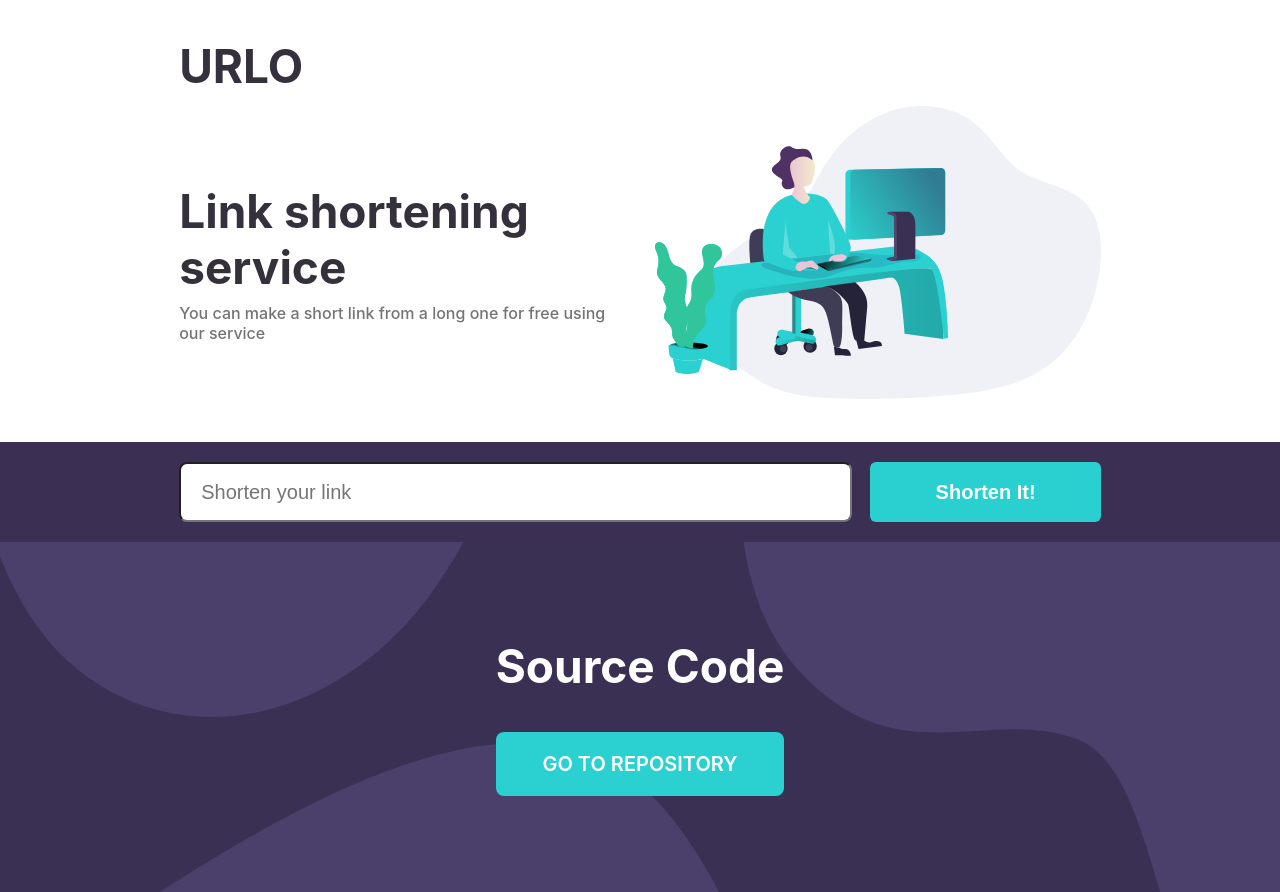
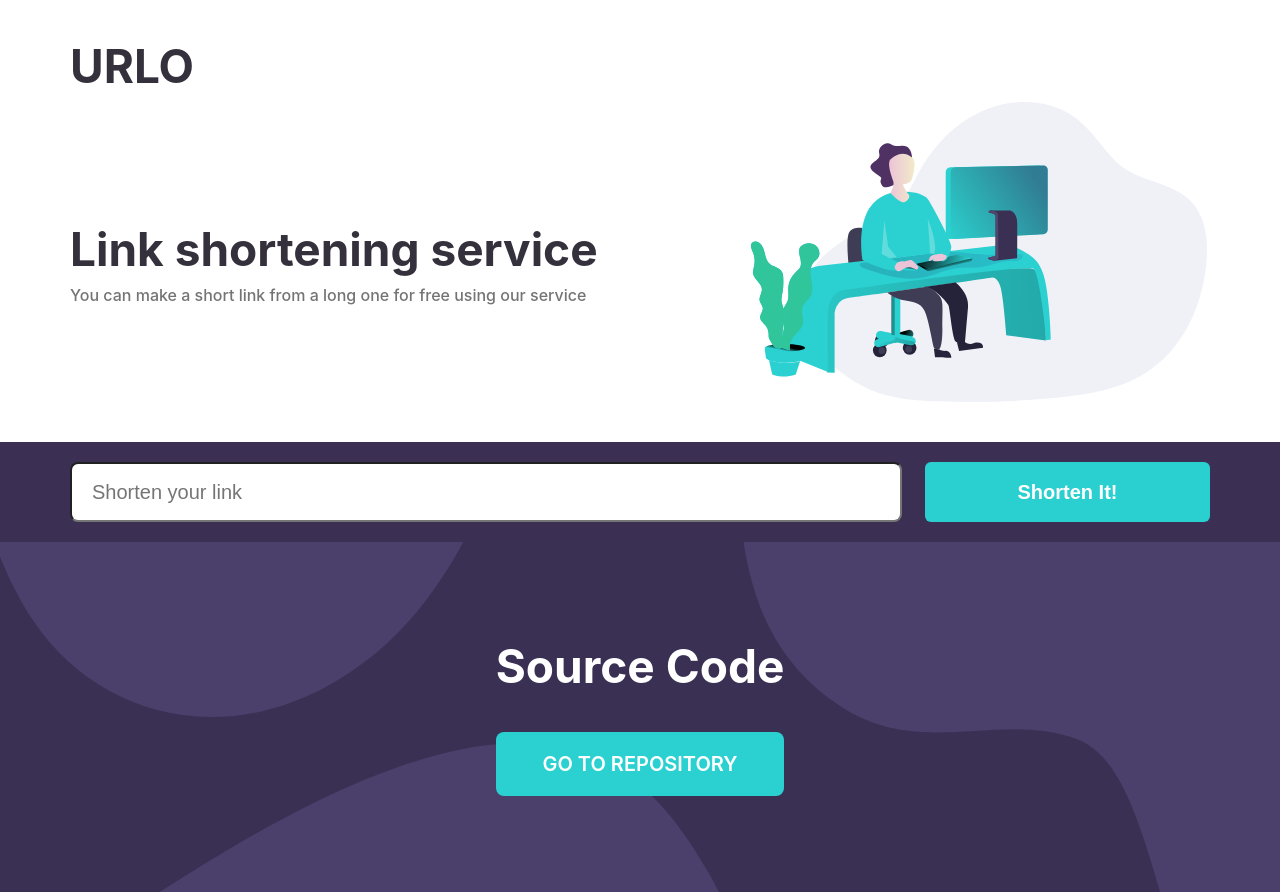
Before and after one commit to mvximenko/urlo, a Next.js app: page / in a window 1280 px wide. Built offline with nearby package versions, Linux system fonts and the light colour scheme.

Commit message:
Update styles

```diff
--- a/pages/index.tsx
+++ b/pages/index.tsx
@@ -2,13 +2,14 @@ import { useState, useEffect } from 'react';
 import Image from 'next/image';
 import axios from 'axios';
 import {
-  TopSection,
+  Section,
   Row,
   LeftColumn,
   RightColumn,
   Heading,
   Paragraph,
-  Section,
+  Background,
+  MiddleSection,
   Form,
   Input,
   ShortenButton,
@@ -79,7 +80,7 @@ export default function Home() {
 
   return (
     <>
-      <TopSection>
+      <Section>
         <Heading>URLO</Heading>
 
         <Row>
@@ -101,9 +102,10 @@ export default function Home() {
             />
           </RightColumn>
         </Row>
-      </TopSection>
+      </Section>
 
-      <Section>
+      <Background>
+        <MiddleSection>
           <Form onSubmit={handleSubmit}>
             <Input
               name='link'
@@ -113,7 +115,9 @@ export default function Home() {
                 (e.target as HTMLInputElement).setCustomValidity('');
               }}
               onInvalid={(e) =>
-              (e.target as HTMLInputElement).setCustomValidity('Not valid link')
+                (e.target as HTMLInputElement).setCustomValidity(
+                  'Not valid link'
+                )
               }
               pattern={regExpression}
               placeholder='Shorten your link'
@@ -146,7 +150,8 @@ export default function Home() {
               })}
             </Links>
           )}
-      </Section>
+        </MiddleSection>
+      </Background>
 
       <BottomSection>
         <Repository>
--- a/styles/styles.ts
+++ b/styles/styles.ts
@@ -7,11 +7,27 @@ const column = css`
   flex-direction: column;
 `;
 
-export const TopSection = styled.section`
-  margin: 0 14%;
+export const Section = styled.section`
+  width: 100%;
+  margin-right: auto;
+  margin-left: auto;
+  padding-right: 15px;
+  padding-left: 15px;
 
-  ${mobile} {
-    margin: 0 5%;
+  @media (min-width: 576px) {
+    max-width: 540px;
+  }
+
+  @media (min-width: 768px) {
+    max-width: 720px;
+  }
+
+  @media (min-width: 992px) {
+    max-width: 960px;
+  }
+
+  @media (min-width: 1200px) {
+    max-width: 1170px;
   }
 `;
 
@@ -29,8 +45,8 @@ export const Row = styled.div`
 
 export const LeftColumn = styled.div`
   ${column}
-  width: 50%;
-  margin-right: 15px;
+  width: 70%;
+  margin-right: 30px;
   justify-content: center;
 
   ${mobile} {
@@ -42,29 +58,18 @@ export const LeftColumn = styled.div`
 
 export const RightColumn = styled.div`
   width: 50%;
-  margin-left: 15px;
   position: relative;
   user-select: none;
-
-  img {
-    object-position: right;
-  }
 
   ${mobile} {
     width: 100%;
     height: 100%;
-    margin-left: 0;
-
-    img {
-      object-position: center;
-    }
   }
 `;
 
 export const Heading = styled.h1`
-  width: 100%;
   font-size: 46px;
-  margin-bottom: 0.5rem;
+  margin-bottom: 8px;
 
   ${mobile} {
     font-size: 28px;
@@ -77,16 +82,15 @@ export const Paragraph = styled.p`
   font-weight: 500;
 `;
 
-export const Section = styled.section`
-  padding: 20px 14%;
+export const Background = styled.div`
+  background: #3b3054;
+`;
+
+export const MiddleSection = styled(Section)`
+  padding-top: 20px;
+  padding-bottom: 20px;
   display: flex;
   flex-direction: column;
-  background: #3b3054;
-
-  ${mobile} {
-    padding: 20px 5%;
-    flex-direction: column;
-  }
 `;
 
 export const Form = styled.form`
@@ -105,7 +109,6 @@ export const Input = styled.input`
   border-radius: 8px;
   margin-right: 2%;
   padding: 18px 20px;
-  /* border: 2px solid #2acfcf; */
 
   &:invalid:focus {
     outline-color: #e39b9c;
@@ -138,10 +141,6 @@ export const ShortenButton = styled.button`
     height: 50px;
     font-size: 16px;
   }
-`;
-
-export const Alert = styled.div`
-  background: red;
 `;
 
 export const Links = styled.ul`
```
Also changed, not shown: components/Alert.tsx (deleted, +0 -20 lines). Lines whose indentation alone changed are shown as unchanged.
